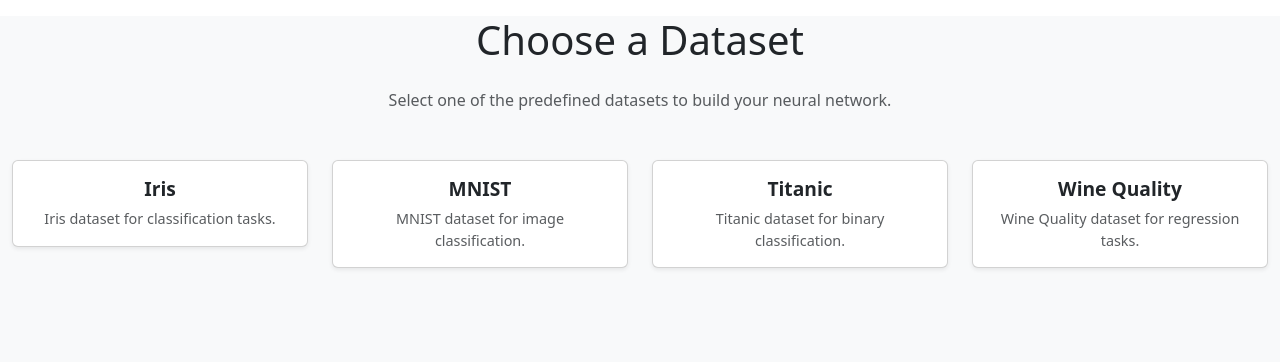
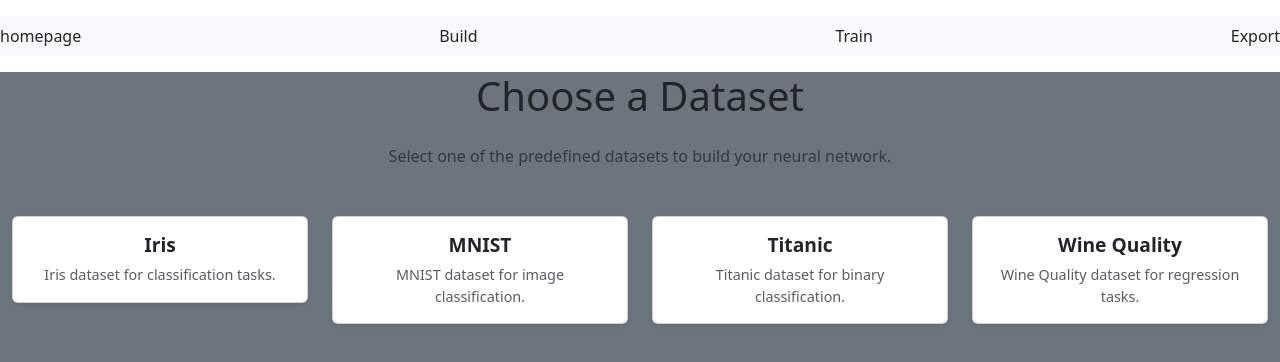
Before and after one commit to aryamangoenka/DND-Neural-Network, a React (Vite) app in the folder frontend/: page / in a window 1280 px wide. Shown: the top 362 px of the page. Built offline with nearby package versions, Linux system fonts and the light colour scheme.

Commit message:
minor changes

```diff
--- a/frontend/src/App.tsx
+++ b/frontend/src/App.tsx
@@ -1,5 +1,5 @@
 import React from "react";
-import { BrowserRouter, Routes, Route, useLocation } from "react-router-dom";
+import { BrowserRouter, Routes, Route } from "react-router-dom";
 import HomePage from "./pages/HomePage";
 import BuildPage from "./pages/BuildPage";
 import TrainPage from "./pages/TrainPage";
@@ -8,15 +8,15 @@
 
 
 const AppContent: React.FC = () => {
-    const location = useLocation();
+
 
     // Check if the current route is the Home Page
-    const isHomePage = location.pathname === "/";
+
 
     return (
-        <div className="container-fluid mt-3">
+        <div className="container-fluid mt-3 m-0 p-0" style={{minHeight: "100vh"}}>
             {/* Conditionally Render Navigation Bar */}
-            {!isHomePage && <NavBar />}
+            { <NavBar />}
 
             {/* Routes */}
             <Routes>
--- a/frontend/src/components/NavBar.tsx
+++ b/frontend/src/components/NavBar.tsx
@@ -4,7 +4,7 @@
 const NavBar: React.FC = () => {
     return (
         <nav className="navbar navbar-expand-lg navbar-light bg-light mb-3">
-            <div className="container">
+            <div className="container-fluid">
                 <Link className="nav-link" to="/">
                     homepage
                 </Link>
--- a/frontend/src/pages/HomePage.tsx
+++ b/frontend/src/pages/HomePage.tsx
@@ -23,7 +23,7 @@
 
     return (
 
-        <div className="container-fluid bg-light m-0 p-0" style={{ minHeight: "100vh" }} >
+        <div className="container-fluid bg-secondary" style={{minHeight:"100vh"}} >
             <h1 className="text-center mb-4">Choose a Dataset</h1>
             <p className="text-center text-muted mb-5">
                 Select one of the predefined datasets to build your neural network.
--- a/frontend/src/styles/GlobalStyles.css
+++ b/frontend/src/styles/GlobalStyles.css
@@ -5,6 +5,7 @@
     overflow-x: hidden; /* Prevent horizontal scrolling */
     width: 100%;
     height: 100%;
+
 }
 
 .container-fluid {
--- a/frontend/src/styles/HomePage.css
+++ b/frontend/src/styles/HomePage.css
@@ -16,3 +16,9 @@
 .card-text {
     font-size: 0.9rem;
 }
+
+
+.container-fluid {
+    padding: 0 !important;
+    margin: 0 !important;
+}
```
Also changed, not shown: frontend/src/styles/BuildPage.css (added), frontend/src/styles/ExportPage.css (added), frontend/src/styles/TrainPage.css (added).
